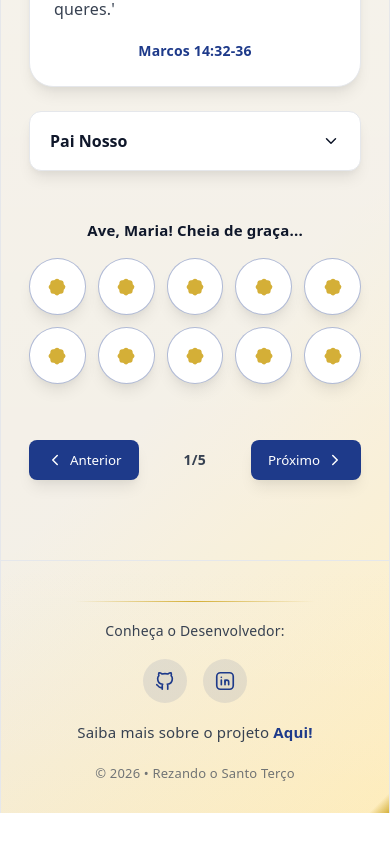
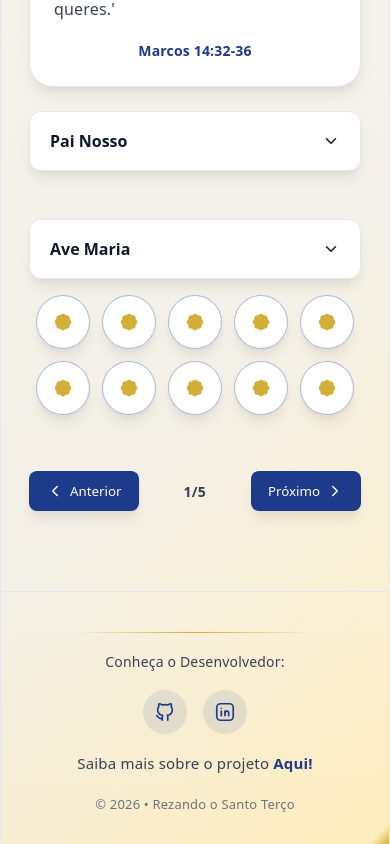
Before and after one commit to vanriwerson/como-rezar-o-terco, a React (Vite) app: page /misterios/dolorosos in a window 390 px wide. Shown: the part 918-1762 px from the top of the page. Before the commit the page ends 1731 px from the top, so only its background shows below. Built offline with nearby package versions, Linux system fonts and the light colour scheme.

Commit message:
style: ajusta responsividade das contas

```diff
--- a/src/components/AveMariaCounter/index.tsx
+++ b/src/components/AveMariaCounter/index.tsx
@@ -3,6 +3,8 @@ import { useState } from "react";
 import { IconRosetteFilled } from "@tabler/icons-react";
 
 import "./style.css";
+import { aveMaria } from "../../data";
+import OracaoAccordion from "../OracaoAccordion";
 
 export default function AveMariaCounter() {
   const [checked, setChecked] = useState<boolean[]>(Array(10).fill(false));
@@ -17,7 +19,7 @@ export default function AveMariaCounter() {
 
   return (
     <section className="ave-maria-counter">
-      <p className="ave-maria-counter-title">Ave, Maria! Cheia de graça...</p>
+      <OracaoAccordion oracao={aveMaria} />
 
       <div className="ave-maria-counter-items">
         {checked.map((item, index) => (
--- a/src/components/AveMariaCounter/style.css
+++ b/src/components/AveMariaCounter/style.css
@@ -6,22 +6,17 @@
   margin-top: 24px;
 }
 
-.ave-maria-counter-title {
-  color: var(--text-h);
-
-  font-size: 15px;
-  font-weight: 600;
-}
-
 .ave-maria-counter-items {
   display: grid;
-  grid-template-columns: repeat(5, 1fr);
+  grid-template-columns: repeat(5, auto);
+  justify-content: center;
   gap: 12px;
 }
 
 .ave-maria-bead {
   aspect-ratio: 1;
-
+  height: fit-content;
+  width: fit-content;
   border-radius: 999px;
 
   display: flex;
@@ -48,3 +43,9 @@
   background: var(--accent);
   color: #ffffff;
 }
+
+@media (min-width: 768px) {
+  .ave-maria-counter-items {
+    grid-template-columns: repeat(10, auto);
+  }
+}
```
